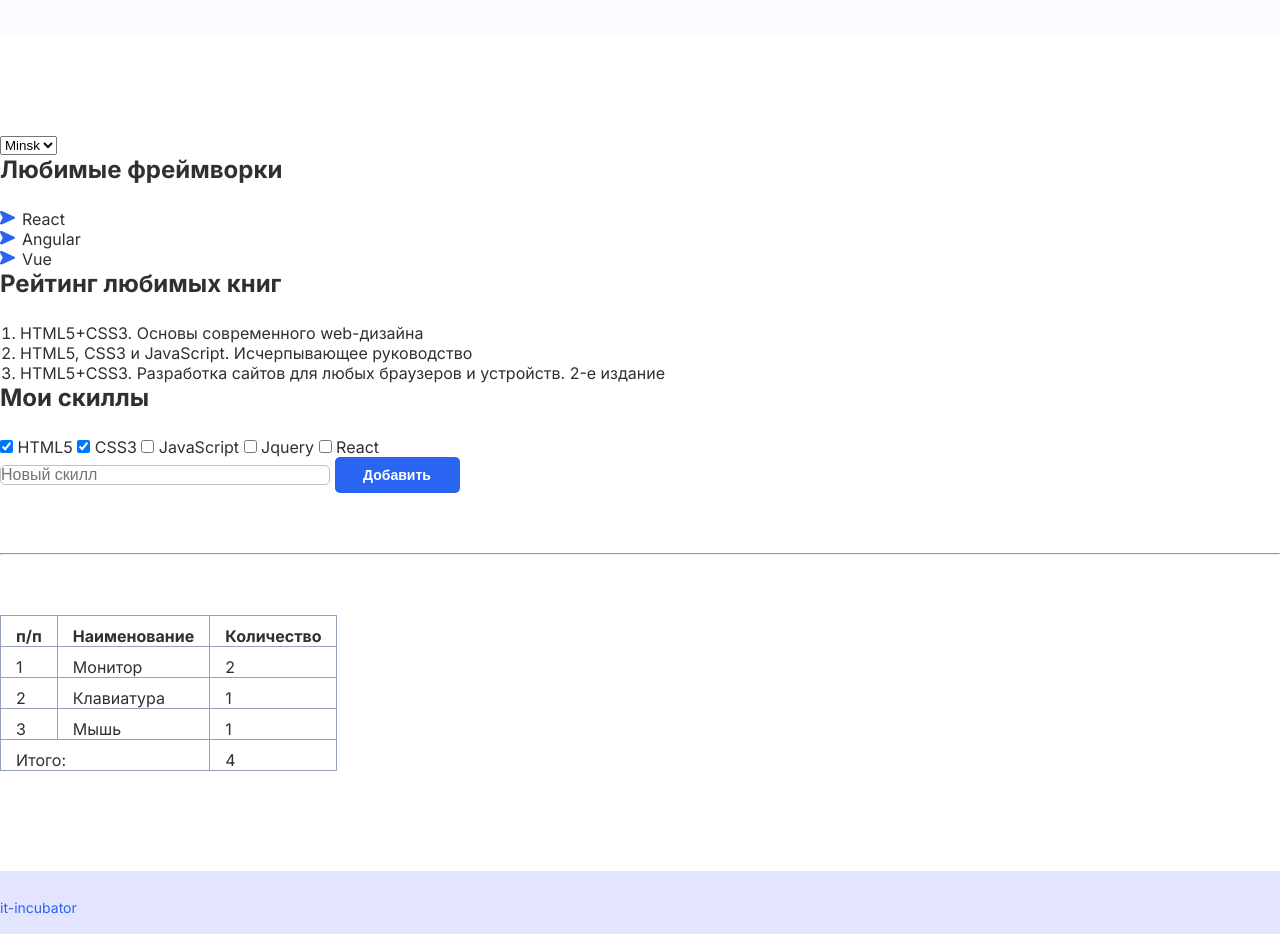
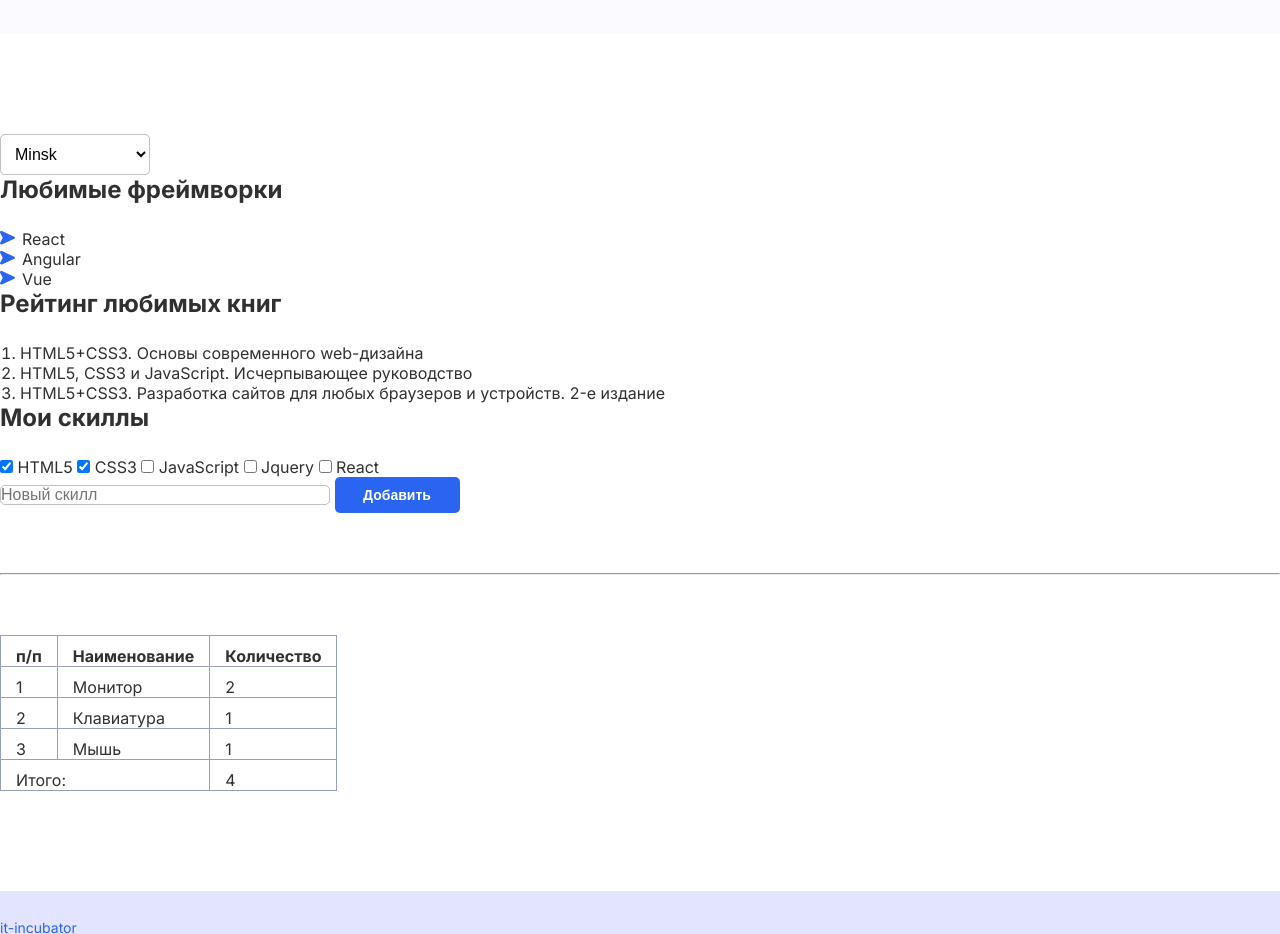
Before and after one commit to Apollo-Smart-Developer/2-hw-with-auto-test-html-css-main, a plain HTML site: page index.html in a window 1280 px wide. Shown: the part 1060-1994 px from the top of the page. Drawn offline with Linux system fonts and the light colour scheme.

Commit message:
changes index.html

```diff
--- a/style.css
+++ b/style.css
@@ -58,6 +58,16 @@ header span {
 
 select {
     /* Стили для выпадающего списка */
+    list-style-image: url(assets/images/row-one.svg);
+    background-repeat: no-repeat;
+    font-weight: 400;
+    font-size: 16px;
+    padding: 10px;
+    border: 1px solid rgba(48, 48, 48, 0.3);
+    border-radius: 5px;
+    width: 150px;
+    background: rgba(255, 255, 255, 0);
+
 }
 
 .section-title {
@@ -73,7 +83,8 @@ select {
     margin-left: 22px;
     font-weight: 400;
     font-size: 16px;
-    width: 424px;
+
+    background-repeat: no-repeat;
 }
 
 .books-list {
```
Also changed, not shown: assets/images/row-one.svg (added), 2 other files.
